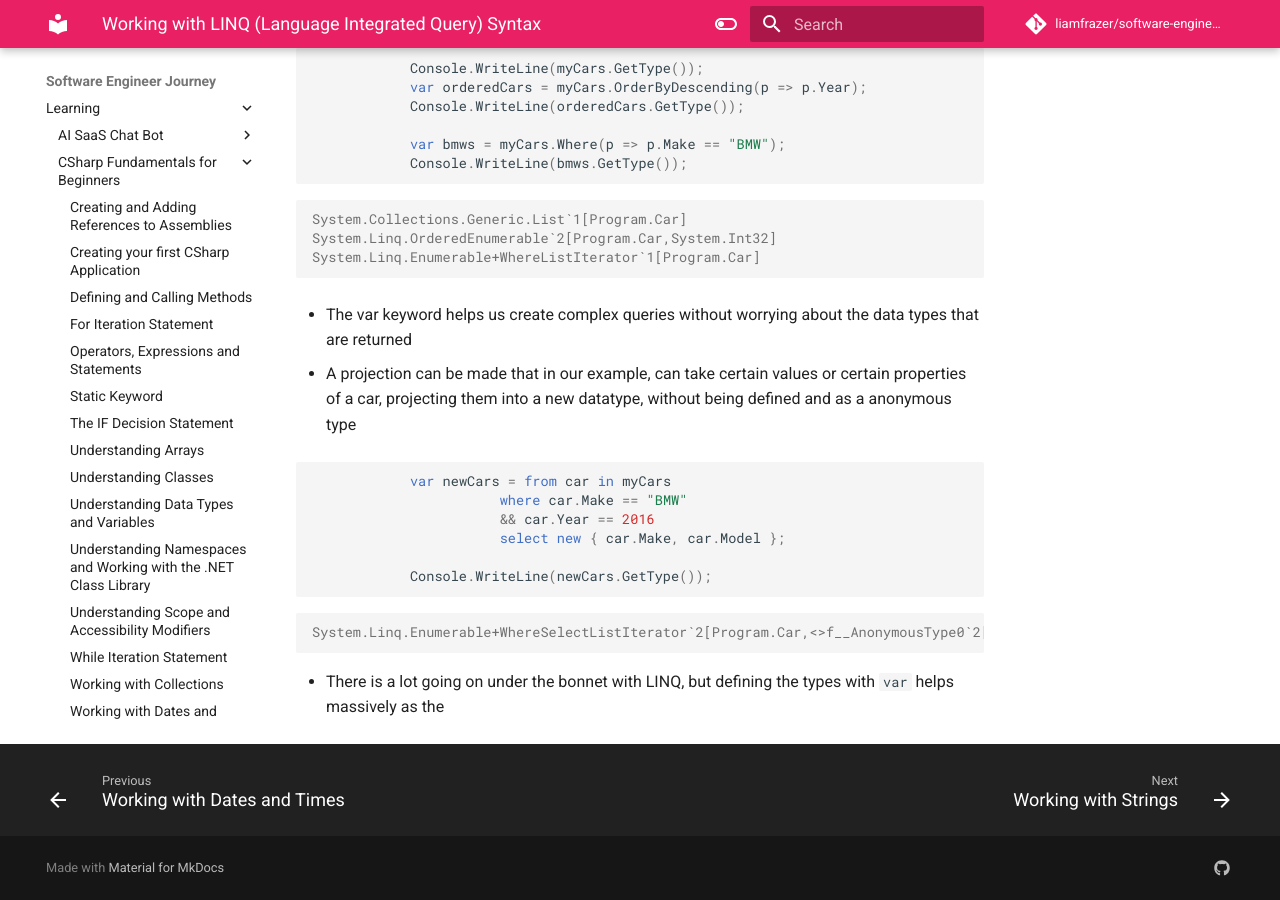
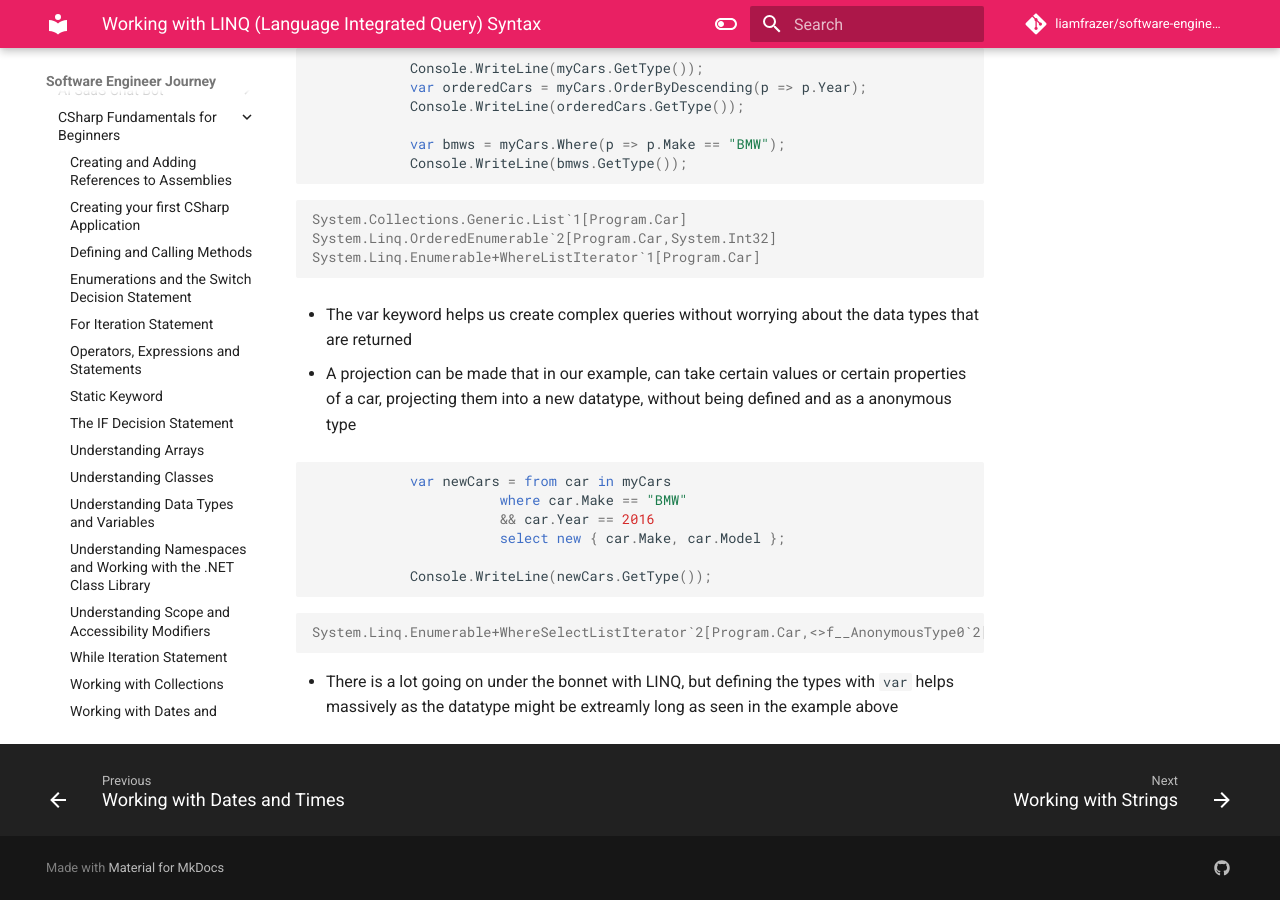
Before and after one commit to liamfrazer/software-engineer-journey, an MkDocs documentation site: the page built from docs/Learning/CSharp Fundamentals for Beginners/Working with LINQ (Language Integrated Query) Syntax.md, in a window 1280 px wide and 900 px high, scrolled down 2630 px. Built offline with MkDocs 1.6.1 and Material for MkDocs 9.7.7, drawn with Linux system fonts in a browser that asks for light colours; comment, search, counter and statistics services are not loaded.

Commit message:
vault backup: 2024-01-07 17:22:52

````diff
--- /dev/null
+++ b/docs/Learning/CSharp Fundamentals for Beginners/Enumerations and the Switch Decision Statement.md
@@ -0,0 +1,7 @@
+---
+tags:
+  - csharp
+---
+# Enumerations and the Switch Decision Statement
+* You want to limit and constrain the data with Enums or Enumerations
+*
--- a/docs/Learning/CSharp Fundamentals for Beginners/Working with LINQ (Language Integrated Query) Syntax.md
+++ b/docs/Learning/CSharp Fundamentals for Beginners/Working with LINQ (Language Integrated Query) Syntax.md
@@ -177,4 +177,4 @@
 System.Linq.Enumerable+WhereSelectListIterator`2[Program.Car,<>f__AnonymousType0`2[System.String,System.String]]
 ```
 
-* There is a lot going on under the bonnet with LINQ, but defining the types with `var` helps massively as the
+* There is a lot going on under the bonnet with LINQ, but defining the types with `var` helps massively as the datatype might be extreamly long as seen in the example above
````
Also changed, not shown: docs/index.md (+1 -0 lines).
